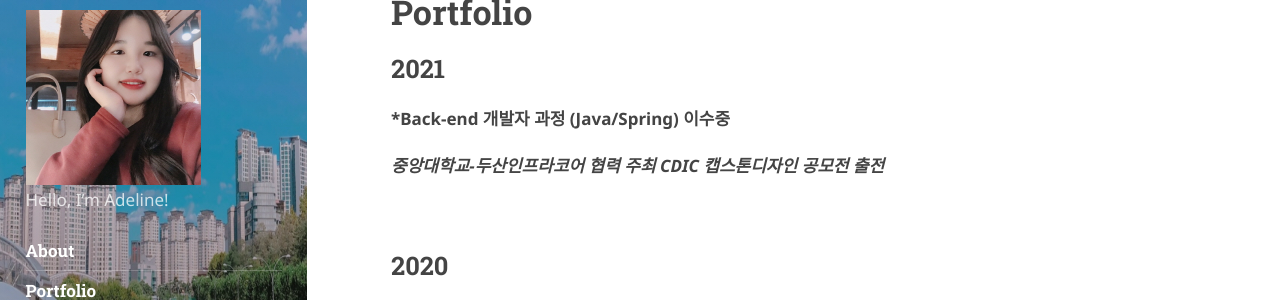
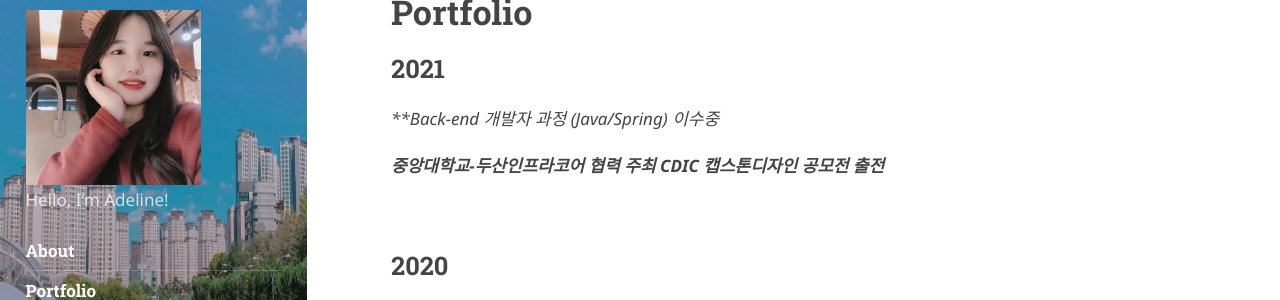
Before and after one commit to Wonji-Park/Classy, a Jekyll site: the page built from _featured_tags/Portfolio.md, in a window 1280 px wide. Shown: the part 288-588 px from the top of the page. Built offline with Jekyll 4.4.1, drawn with Linux system fonts in a browser that asks for light colours; nearby versions of some CDN libraries; some web fonts are replaced.

```diff
--- a/_featured_tags/Portfolio.md
+++ b/_featured_tags/Portfolio.md
@@ -12,7 +12,7 @@ published: true
 
 ## 2021
 
-***Back-end 개발자 과정 (Java/Spring) 이수중**
+***Back-end 개발자 과정 (Java/Spring) 이수중*
 
 ***중앙대학교-두산인프라코어 협력 주최 CDIC 캡스톤디자인 공모전 출전***
 
```
